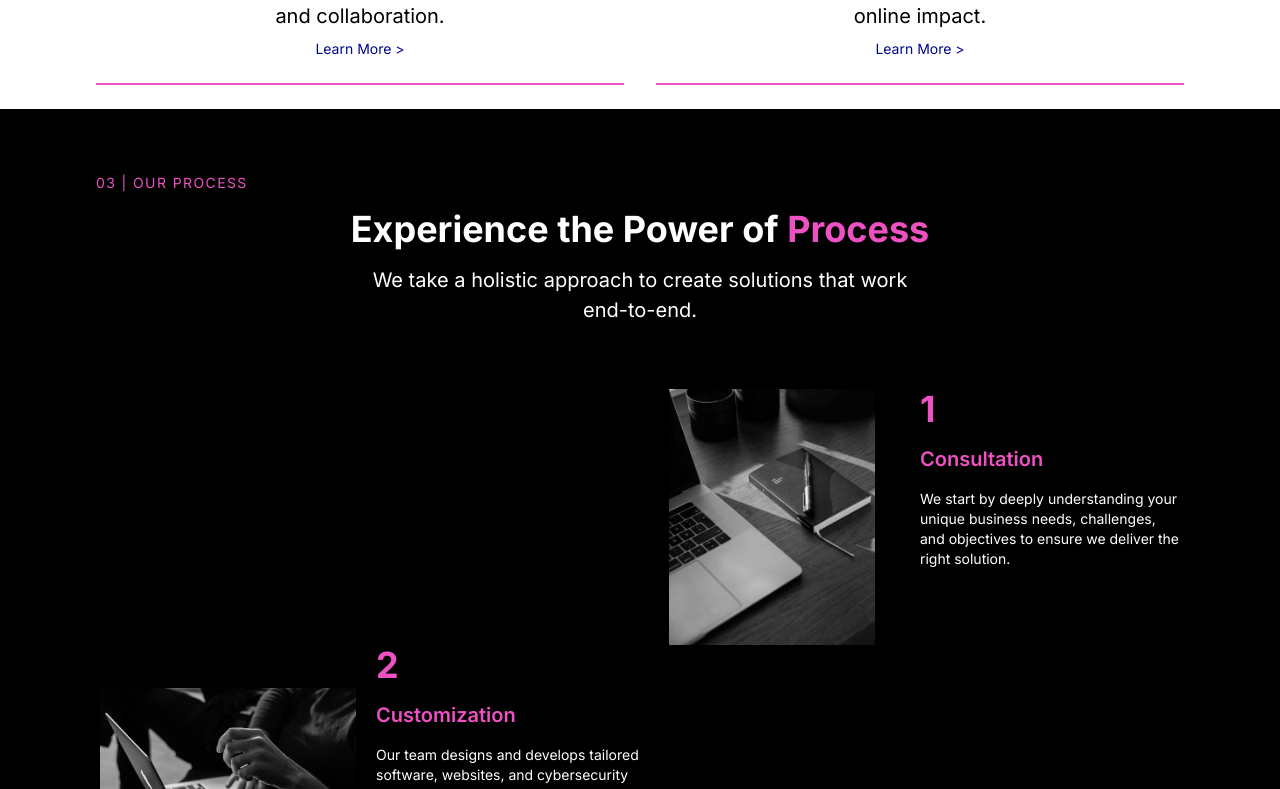
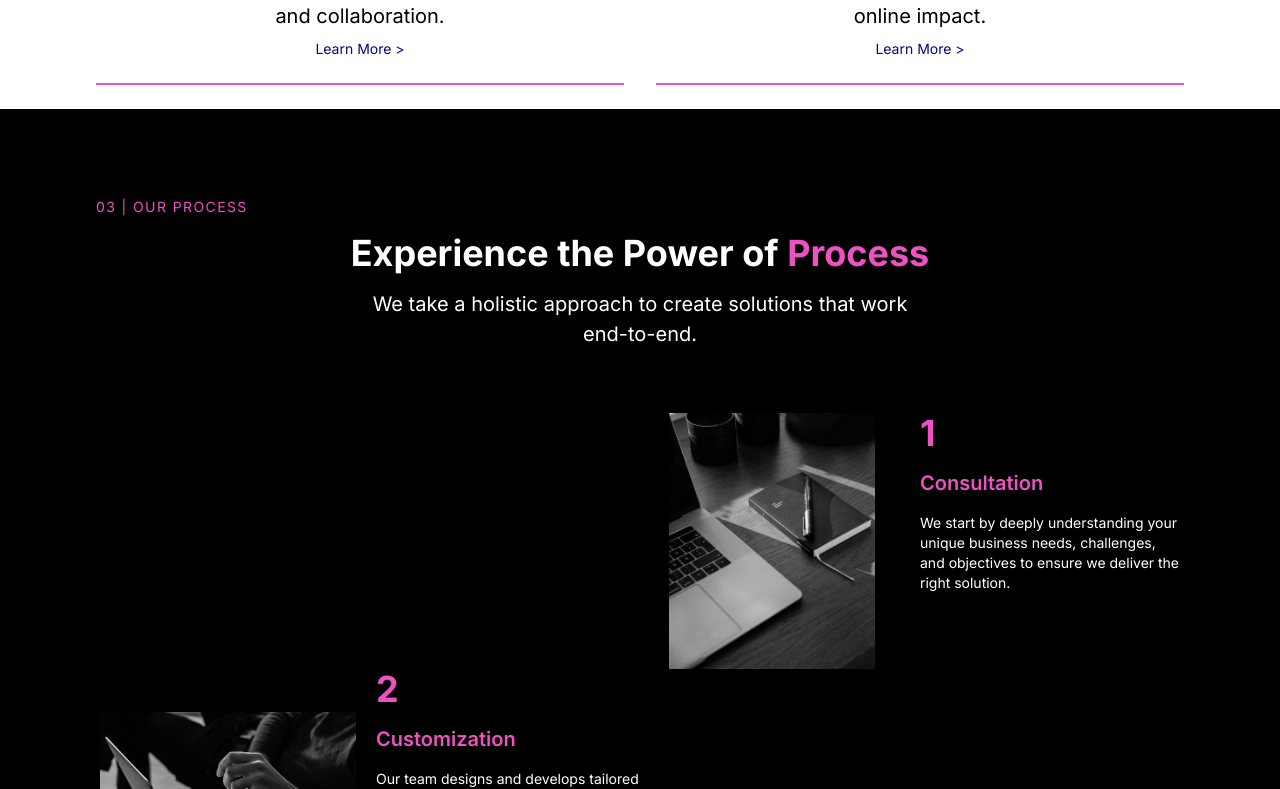
Before and after one commit to tamuno777/nexquantum-website, a Next.js app: page /Welcome in a window 1280 px wide. Shown: the part 2851-3640 px from the top of the page. Built offline with nearby package versions, Linux system fonts and the light colour scheme.

Commit message:
resposive error

```diff
--- a/src/app/components/homwsection/processsection/index.tsx
+++ b/src/app/components/homwsection/processsection/index.tsx
@@ -44,7 +44,7 @@ const ProcessSection = () => {
   ];
 
   return (
-    <section className="bg-black text-white mt-6">
+    <section className="bg-black text-white mt-6 py-6">
       {/* Section Header */}
       <div className="text-center mb-16 ">
         <h2
@@ -66,7 +66,7 @@ const ProcessSection = () => {
         </p>
       </div>
 
-      <div className="flex flex-col lg:gap-0 gap-8  px-6 lg:px-24">
+      <div className="flex flex-col lg:gap-0 gap-8  px-6 lg:px-24 ">
         {steps.map((step, index) => (
           <div
           data-aos="zoom-in"
@@ -76,7 +76,7 @@ const ProcessSection = () => {
             } items-center lg:items-start gap-8`}
             style={{ width: "100%" }}
           >
-            <div className="flex gap-4" style={{ width: "50%" }}>
+            <div className="flex gap-4 w-[90%] lg:w-[50%] " >
               {/* Image */}
               <div className="lg:w-1/2 flex justify-center ">
                 <img
```
Also changed, not shown: src/app/aboutUs/index.css (+8 -0 lines), src/app/components/homwsection/processsection/index.css (added).
